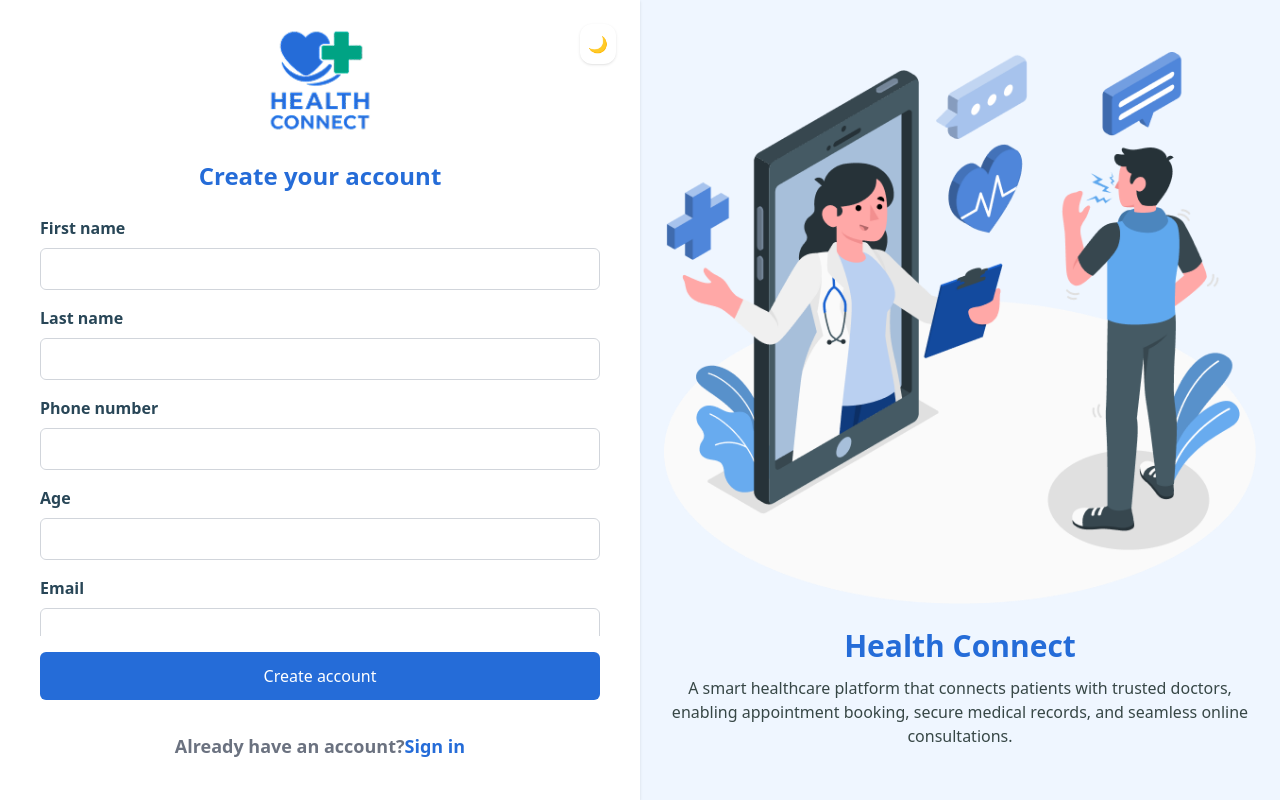
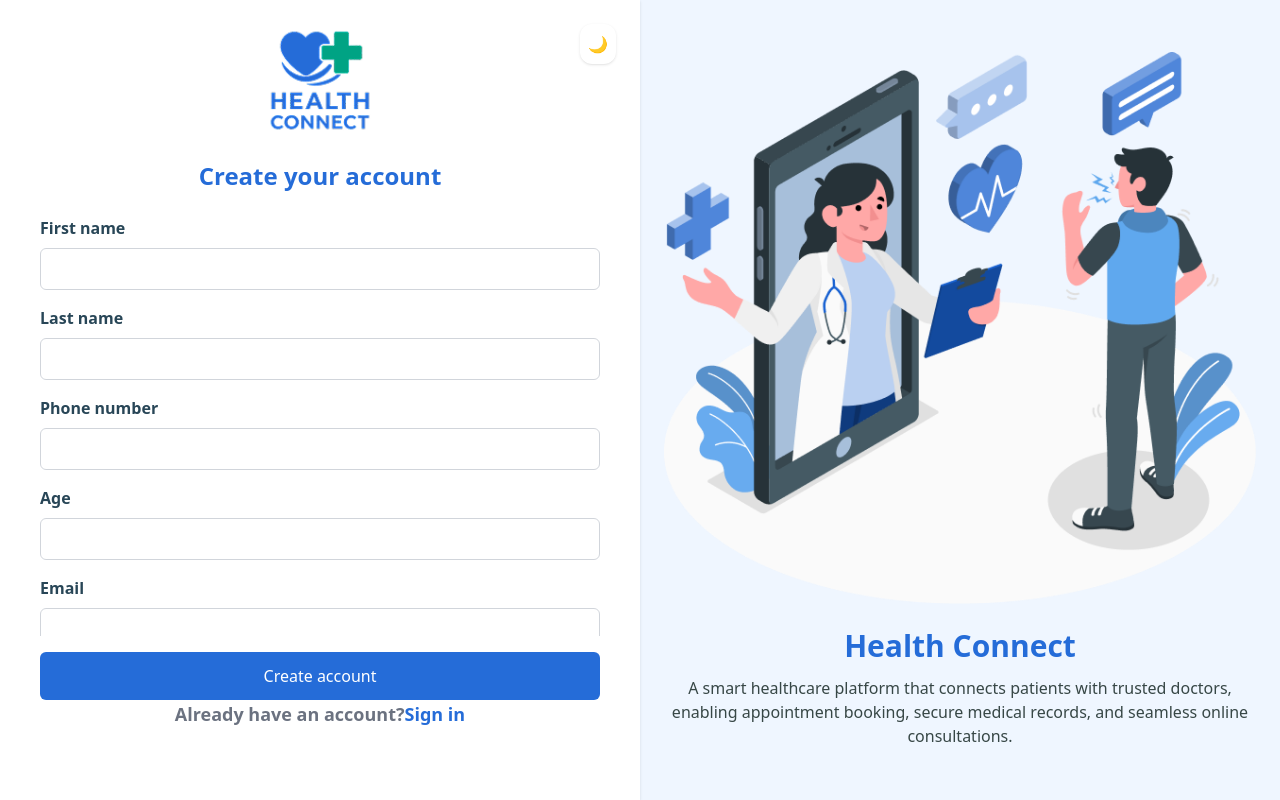
Before and after one commit to marem-ahmed/health-revolution-care, a React (Vite) app: page /register in a window 1280 px wide. Built offline with nearby package versions, Linux system fonts and the light colour scheme.

Commit message:
Refactor Register component to improve styling by removing unnecessary margin on the account prompt text for better visual alignment.

```diff
--- a/src/auth/pages/Register.tsx
+++ b/src/auth/pages/Register.tsx
@@ -17,7 +17,7 @@
 
       <RegisterForm />
 
-      <p className="text-lg font-semibold text-center mt-8 text-gray-500">
+      <p className="text-lg font-semibold text-center text-gray-500">
         Already have an account?
         <span onClick={handleNavigation} className="text-primary cursor-pointer">
           Sign in
```
